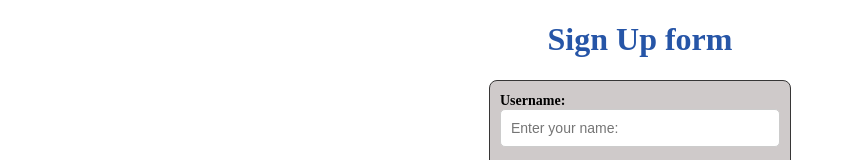
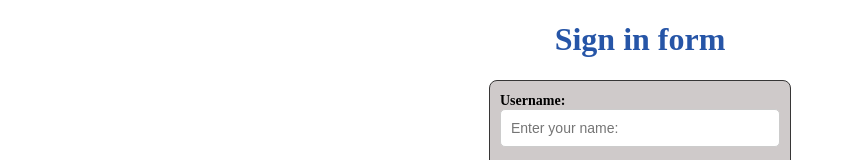
Before and after one commit to 6304196967/CodeSprouts, a React (Create React App) app in the folder personal-finance/: page /signup in a window 1280 px wide. Shown: the top 160 px of the page, without its empty margins (0-846 px from the left). Built offline with nearby package versions, Linux system fonts and the light colour scheme.

Commit message:
Hello I AM RAM

```diff
--- a/personal-finance/src/pages/signup.js
+++ b/personal-finance/src/pages/signup.js
@@ -56,7 +56,7 @@ function Signup() {
         }}
   return (
     <div>
-      <h1 >Sign Up form</h1>
+      <h1 >Sign in  form</h1>
       <form className="signup-form" onSubmit={handleSubmit}>
       <label>Username:</label>
         <input type="text" name="username" value={formData.username} onChange={handleInputchange} placeholder="Enter your name:" required/>
```
